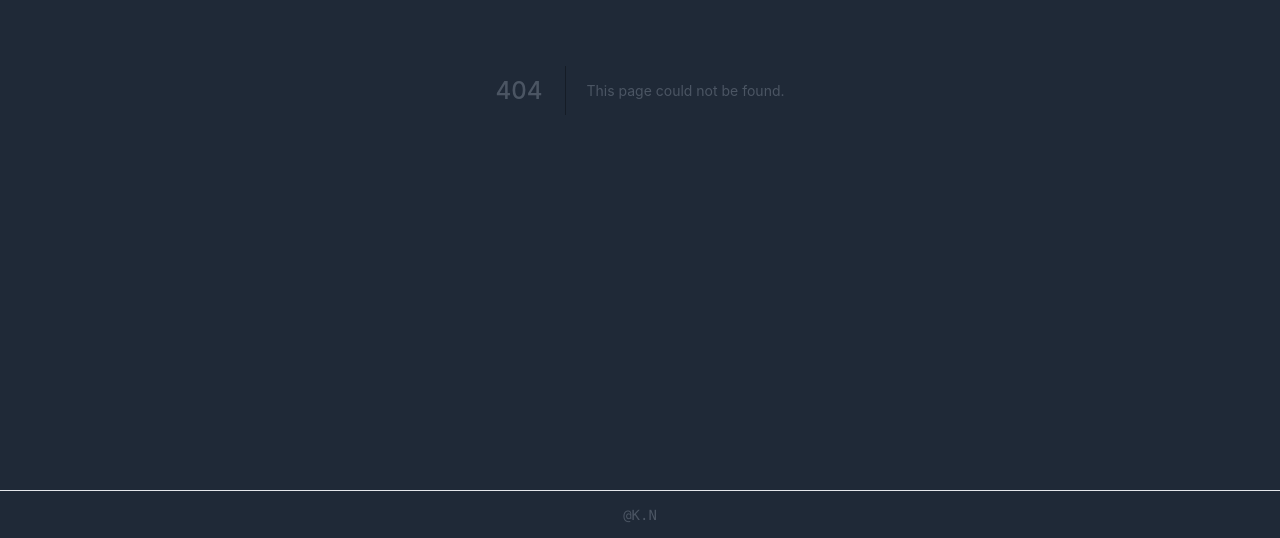
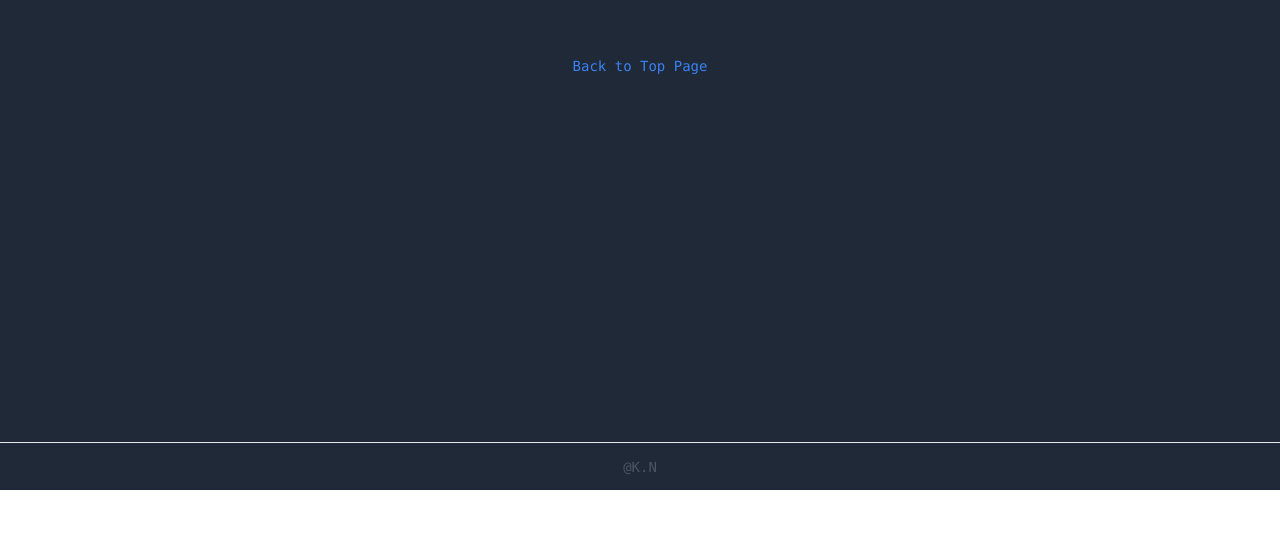
Before and after one commit to sdkk1/nextjs-blog, a Next.js app: page /task in a window 1280 px wide. Before the commit this address had no page. Shown: the part 310-848 px from the top of the page. After the commit the page ends 800 px from the top, so only its background shows below. Built offline with nearby package versions, Linux system fonts and the light colour scheme.

Commit message:
add: Taskページコンポーネントのベースを作成

```diff
--- /dev/null
+++ b/src/pages/task/index.tsx
@@ -0,0 +1,20 @@
+import type { NextPage } from 'next'
+import Head from 'next/head'
+import Link from 'next/link'
+
+const Task: NextPage = () => {
+  return (
+    <>
+      <Head>
+        <title>Task</title>
+      </Head>
+      <Link href='/top'>
+        <a className='cursor-pointer  text-blue-500 hover:border-b hover:border-blue-500'>
+          Back to Top Page
+        </a>
+      </Link>
+    </>
+  )
+}
+
+export default Task
```
